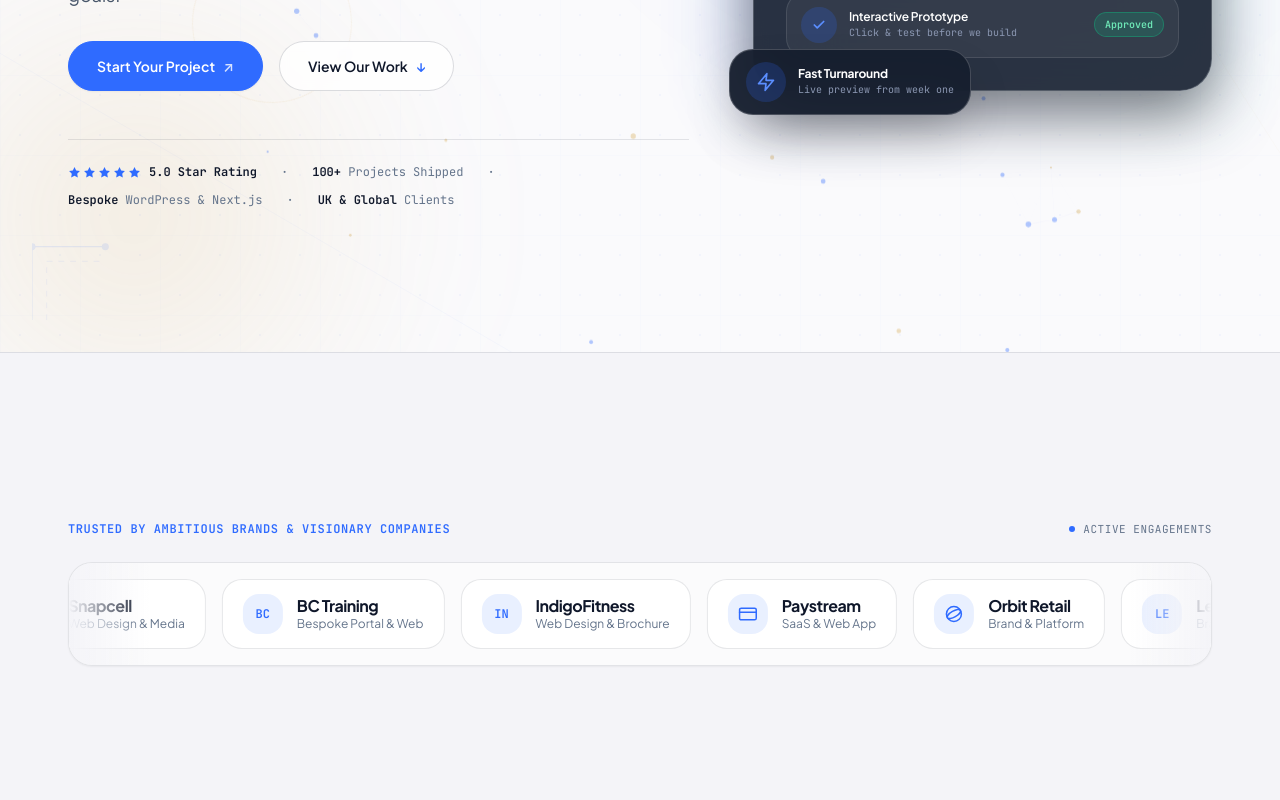
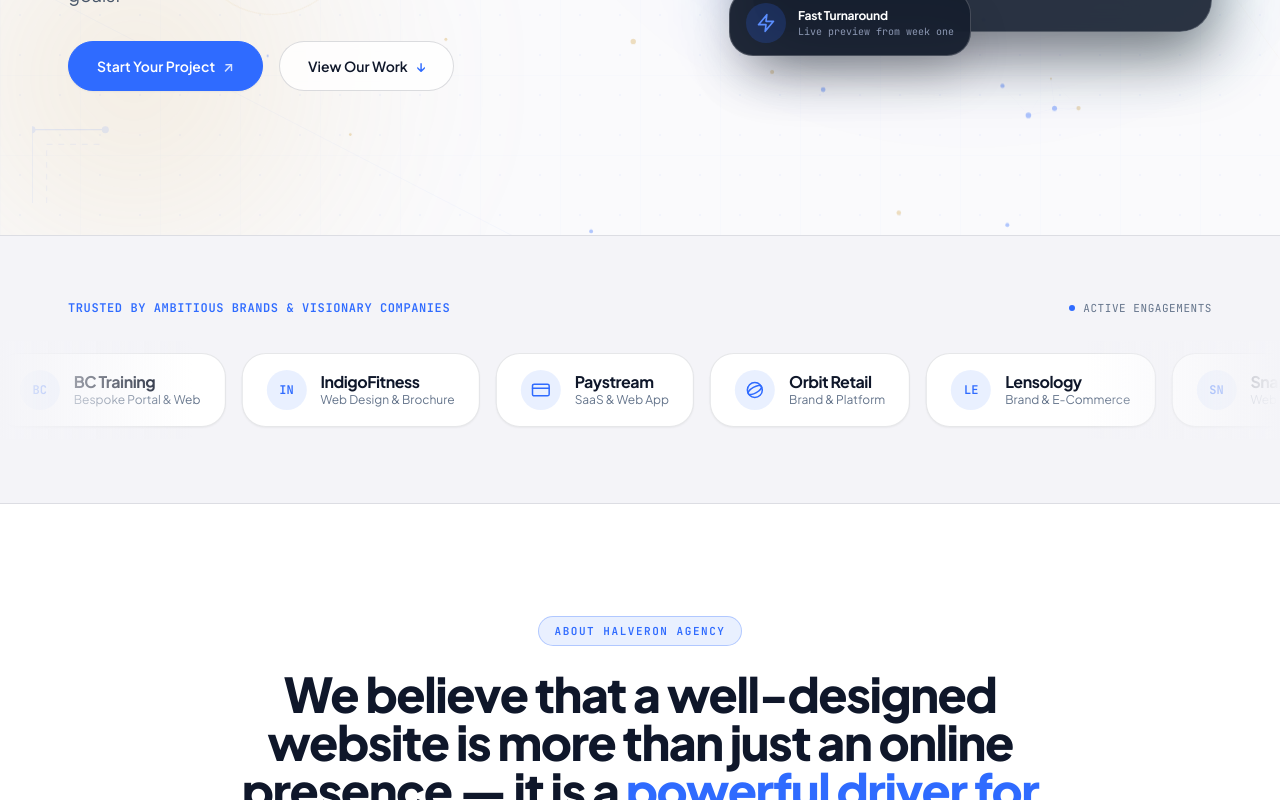
Before and after one commit to olamide1738/halveron-website, a Next.js app: page / in a window 1280 px wide. Shown: the part 740-1540 px from the top of the page. Built offline with nearby package versions, Linux system fonts and the light colour scheme; a web font is replaced by a local one.

Commit message:
feat: remove hero ribbon, make client carousel full width, and add interactive FAQ section

```diff
--- a/app/page.jsx
+++ b/app/page.jsx
@@ -6,6 +6,7 @@ import { Testimonials } from "../components/Testimonials";
 import { Reveal } from "../components/Reveal";
 import { PageLoader } from "../components/PageLoader";
 import { FeaturedShowcase } from "../components/FeaturedShowcase";
+import { FAQSection } from "../components/FAQSection";
 import { HeroBackground } from "../components/HeroBackground";
 import { HeroVisual } from "../components/HeroVisual";
 import {
@@ -105,32 +106,6 @@ export default function HomePage() {
                   <span className="text-[#2F6BFF]">↓</span>
                 </Link>
               </div>
-
-              {/* Trust Proof Ribbon */}
-              <div className="mt-12 flex flex-wrap items-center gap-x-6 gap-y-3 border-t border-[#0F172A]/10 dark:border-white/10 pt-6 font-mono text-xs text-[#64748B] dark:text-[#94A3B8]">
-                <div className="flex items-center gap-2">
-                  <div className="flex items-center gap-0.5 text-[#2F6BFF]">
-                    {[...Array(5)].map((_, i) => (
-                      <svg key={i} width="13" height="13" viewBox="0 0 24 24" fill="currentColor">
-                        <polygon points="12 2 15.09 8.26 22 9.27 17 14.14 18.18 21.02 12 17.77 5.82 21.02 7 14.14 2 9.27 8.91 8.26 12 2" />
-                      </svg>
-                    ))}
-                  </div>
-                  <span className="font-bold text-[#0F172A] dark:text-white">5.0 Star Rating</span>
-                </div>
-                <span>·</span>
-                <div>
-                  <span className="font-bold text-[#0F172A] dark:text-white">100+</span> Projects Shipped
-                </div>
-                <span>·</span>
-                <div>
-                  <span className="font-bold text-[#0F172A] dark:text-white">Bespoke</span> WordPress &amp; Next.js
-                </div>
-                <span>·</span>
-                <div>
-                  <span className="font-bold text-[#0F172A] dark:text-white">UK &amp; Global</span> Clients
-                </div>
-              </div>
             </div>
 
             {/* Right Column: Visual Showcase Frame */}
@@ -141,10 +116,10 @@ export default function HomePage() {
         </div>
       </section>
 
-      {/* 2. CLIENT LOGOS MARQUEE */}
-      <Section paper className="relative border-y border-[#0F172A]/10 dark:border-white/10 py-14">
+      {/* 2. CLIENT LOGOS MARQUEE (FULL WIDTH) */}
+      <section className="relative w-full border-y border-[#0F172A]/10 dark:border-white/10 bg-[#F4F4F8] dark:bg-[#0E131F] py-12 md:py-16 overflow-hidden transition-colors duration-300">
         <ClientLogos title="Trusted by ambitious brands & visionary companies" />
-      </Section>
+      </section>
 
       {/* 3. ABOUT STATEMENT BANNER */}
       <section className="py-20 md:py-28 border-b border-[#0F172A]/10 dark:border-white/10 bg-white dark:bg-[#0E131F]">
@@ -258,44 +233,7 @@ export default function HomePage() {
       />
 
       {/* 8. FAQ SECTION */}
-      <Section>
-        <div className="grid gap-12 md:grid-cols-[1fr_1.6fr]">
-          <div>
-            <div className="inline-flex items-center gap-2 rounded-full border border-[#2F6BFF]/30 bg-[#2F6BFF]/10 px-4 py-1.5 font-mono text-[11px] font-bold uppercase tracking-[0.14em] text-[#2F6BFF] mb-4">
-              <span>FAQ</span>
-            </div>
-            <h2 className="heading-display text-3xl font-extrabold leading-tight md:text-4xl text-[#0F172A] dark:text-white">
-              Frequently asked questions.
-            </h2>
-            <p className="mt-4 text-base text-[#64748B] dark:text-[#94A3B8] leading-relaxed">
-              Have a question about your timeline, budget, or technical stack? We are always here to help.
-            </p>
-            <div className="mt-8">
-              <Link href="/contact" className="link-button">
-                Ask Us Directly ↗
-              </Link>
-            </div>
-          </div>
-
-          <div className="divide-y divide-[#0F172A]/10 dark:divide-white/10 border-t border-[#0F172A]/10 dark:border-white/10">
-            {faqs.map((f) => (
-              <details key={f.q} className="group py-6">
-                <summary className="flex cursor-pointer list-none items-center justify-between gap-6 text-left [&::-webkit-details-marker]:hidden">
-                  <span className="heading-display text-lg font-bold text-[#0F172A] dark:text-white group-hover:text-[#2F6BFF] transition-colors">
-                    {f.q}
-                  </span>
-                  <span className="font-mono text-lg text-[#2F6BFF] transition-transform duration-200 group-open:rotate-45">
-                    +
-                  </span>
-                </summary>
-                <p className="mt-4 max-w-prose text-sm md:text-base leading-relaxed text-[#64748B] dark:text-[#94A3B8]">
-                  {f.a}
-                </p>
-              </details>
-            ))}
-          </div>
-        </div>
-      </Section>
+      <FAQSection />
 
       {/* 9. FINAL CTA */}
       <CTASection
--- a/components/ClientLogos.jsx
+++ b/components/ClientLogos.jsx
@@ -58,12 +58,13 @@ export function ClientLogos({ title = "Trusted by brands & visionary companies"
     );
   }
 
-  // Duplicate list for infinite smooth marquee
-  const marqueeList = [...clients, ...clients];
+  // Duplicate list for seamless infinite full-width marquee
+  const marqueeList = [...clients, ...clients, ...clients];
 
   return (
-    <div className="relative">
-      <div className="flex items-center justify-between">
+    <div className="relative w-full">
+      {/* Title & Status Badge inside Container */}
+      <div className="container-hal mb-6 flex items-center justify-between">
         <h2 className="font-mono text-xs font-bold uppercase tracking-wider text-[#2F6BFF]">
           {title}
         </h2>
@@ -73,19 +74,19 @@ export function ClientLogos({ title = "Trusted by brands & visionary companies"
         </span>
       </div>
 
-      {/* Infinite Smooth Marquee */}
-      <div className="group relative mt-6 overflow-hidden rounded-2xl border border-[#0F172A]/10 dark:border-white/10 bg-white/60 dark:bg-white/5 py-4 shadow-sm">
-        {/* Left & Right Fade Gradients matching section background */}
-        <div className="pointer-events-none absolute left-0 top-0 bottom-0 z-10 w-20 bg-gradient-to-r from-[#F4F4F8] dark:from-[#0E131F] to-transparent" />
-        <div className="pointer-events-none absolute right-0 top-0 bottom-0 z-10 w-20 bg-gradient-to-l from-[#F4F4F8] dark:from-[#0E131F] to-transparent" />
+      {/* Full-Width Infinite Smooth Marquee */}
+      <div className="group relative w-full overflow-hidden py-3">
+        {/* Left & Right Fade Gradients */}
+        <div className="pointer-events-none absolute left-0 top-0 bottom-0 z-10 w-24 sm:w-48 bg-gradient-to-r from-[#F4F4F8] dark:from-[#0E131F] to-transparent" />
+        <div className="pointer-events-none absolute right-0 top-0 bottom-0 z-10 w-24 sm:w-48 bg-gradient-to-l from-[#F4F4F8] dark:from-[#0E131F] to-transparent" />
 
         <div className="marquee-track flex w-max gap-4">
           {marqueeList.map((c, idx) => (
             <div
               key={`${c.name}-${idx}`}
-              className="flex items-center gap-3.5 rounded-xl border border-[#0F172A]/10 dark:border-white/10 bg-white dark:bg-[#121826] px-5 py-3.5 shadow-2xs transition-all duration-200 hover:border-[#2F6BFF]/40 shrink-0"
+              className="flex items-center gap-3.5 rounded-2xl border border-[#0F172A]/10 dark:border-white/10 bg-white dark:bg-[#121826] px-6 py-4 shadow-sm transition-all duration-200 hover:border-[#2F6BFF]/40 shrink-0"
             >
-              <div className="flex h-10 w-10 items-center justify-center rounded-lg bg-[#2F6BFF]/10 text-[#2F6BFF]">
+              <div className="flex h-10 w-10 items-center justify-center rounded-xl bg-[#2F6BFF]/10 text-[#2F6BFF]">
                 {clientIcons[c.name] ?? (
                   <span className="font-mono font-bold text-xs">
                     {c.name.substring(0, 2).toUpperCase()}
--- /dev/null
+++ b/components/FAQSection.jsx
@@ -0,0 +1,116 @@
+"use client";
+
+import { useState } from "react";
+import Link from "next/link";
+import { Section } from "./Section";
+import { faqs } from "../lib/site";
+
+export function FAQSection() {
+  const [openIndex, setOpenIndex] = useState(0);
+
+  const toggle = (idx) => {
+    setOpenIndex((current) => (current === idx ? null : idx));
+  };
+
+  return (
+    <Section paper className="relative border-t border-[#0F172A]/10 dark:border-white/10 py-24">
+      <div className="grid gap-12 lg:grid-cols-[1fr_1.6fr] lg:gap-16">
+        <div>
+          <div className="inline-flex items-center gap-2 rounded-full border border-[#2F6BFF]/30 bg-[#2F6BFF]/10 px-4 py-1.5 font-mono text-[11px] font-bold uppercase tracking-[0.14em] text-[#2F6BFF] mb-4">
+            <span className="h-1.5 w-1.5 rounded-full bg-[#2F6BFF] animate-pulse" />
+            <span>Got Questions?</span>
+          </div>
+          <h2 className="heading-display text-3xl font-extrabold leading-tight sm:text-4xl lg:text-5xl text-[#0F172A] dark:text-white">
+            Frequently asked questions.
+          </h2>
+          <p className="mt-4 text-base sm:text-lg text-[#64748B] dark:text-[#94A3B8] leading-relaxed">
+            Everything you need to know about working with Halveron, our bespoke design process, timelines, and ongoing support.
+          </p>
+
+          <div className="mt-8 rounded-2xl border border-[#0F172A]/10 dark:border-white/10 bg-white dark:bg-[#121826] p-6 shadow-sm">
+            <h3 className="heading-display text-base font-bold text-[#0F172A] dark:text-white">
+              Have a different question?
+            </h3>
+            <p className="mt-1 text-sm text-[#64748B] dark:text-[#94A3B8]">
+              We are always here to discuss your project requirements and technical needs.
+            </p>
+            <div className="mt-5">
+              <Link href="/contact" className="link-button-solid text-xs py-2.5 px-5">
+                <span>Get in Touch</span>
+                <span className="text-white/80">↗</span>
+              </Link>
+            </div>
+          </div>
+        </div>
+
+        {/* Interactive Accordion List */}
+        <div className="space-y-4">
+          {faqs.map((f, idx) => {
+            const isOpen = openIndex === idx;
+            return (
+              <div
+                key={f.q}
+                className={`rounded-2xl border transition-all duration-300 overflow-hidden ${
+                  isOpen
+                    ? "border-[#2F6BFF]/50 bg-white dark:bg-[#121826] shadow-md"
+                    : "border-[#0F172A]/10 dark:border-white/10 bg-white/60 dark:bg-white/5 hover:border-[#0F172A]/20 dark:hover:border-white/20"
+                }`}
+              >
+                <button
+                  type="button"
+                  onClick={() => toggle(idx)}
+                  className="flex w-full items-center justify-between gap-4 p-6 text-left cursor-pointer transition-colors"
+                  aria-expanded={isOpen}
+                >
+                  <div className="flex items-center gap-4">
+                    <span
+                      className={`font-mono text-xs font-bold transition-colors ${
+                        isOpen ? "text-[#2F6BFF]" : "text-[#64748B] dark:text-[#94A3B8]"
+                      }`}
+                    >
+                      0{idx + 1}
+                    </span>
+                    <span className="heading-display text-base sm:text-lg font-bold text-[#0F172A] dark:text-white">
+                      {f.q}
+                    </span>
+                  </div>
+                  <span
+                    className={`flex h-8 w-8 shrink-0 items-center justify-center rounded-full border transition-all duration-300 ${
+                      isOpen
+                        ? "border-[#2F6BFF] bg-[#2F6BFF] text-white rotate-45"
+                        : "border-[#0F172A]/15 dark:border-white/15 text-[#64748B] dark:text-[#94A3B8] hover:border-[#2F6BFF] hover:text-[#2F6BFF]"
+                    }`}
+                  >
+                    <svg
+                      width="14"
+                      height="14"
+                      viewBox="0 0 24 24"
+                      fill="none"
+                      stroke="currentColor"
+                      strokeWidth="2.5"
+                      strokeLinecap="round"
+                      strokeLinejoin="round"
+                    >
+                      <line x1="12" y1="5" x2="12" y2="19" />
+                      <line x1="5" y1="12" x2="19" y2="12" />
+                    </svg>
+                  </span>
+                </button>
+
+                {isOpen && (
+                  <div className="px-6 pb-6 pt-0 animate-fadeIn">
+                    <div className="border-t border-[#0F172A]/10 dark:border-white/10 pt-4">
+                      <p className="text-sm sm:text-base leading-relaxed text-[#64748B] dark:text-[#94A3B8]">
+                        {f.a}
+                      </p>
+                    </div>
+                  </div>
+                )}
+              </div>
+            );
+          })}
+        </div>
+      </div>
+    </Section>
+  );
+}
```
